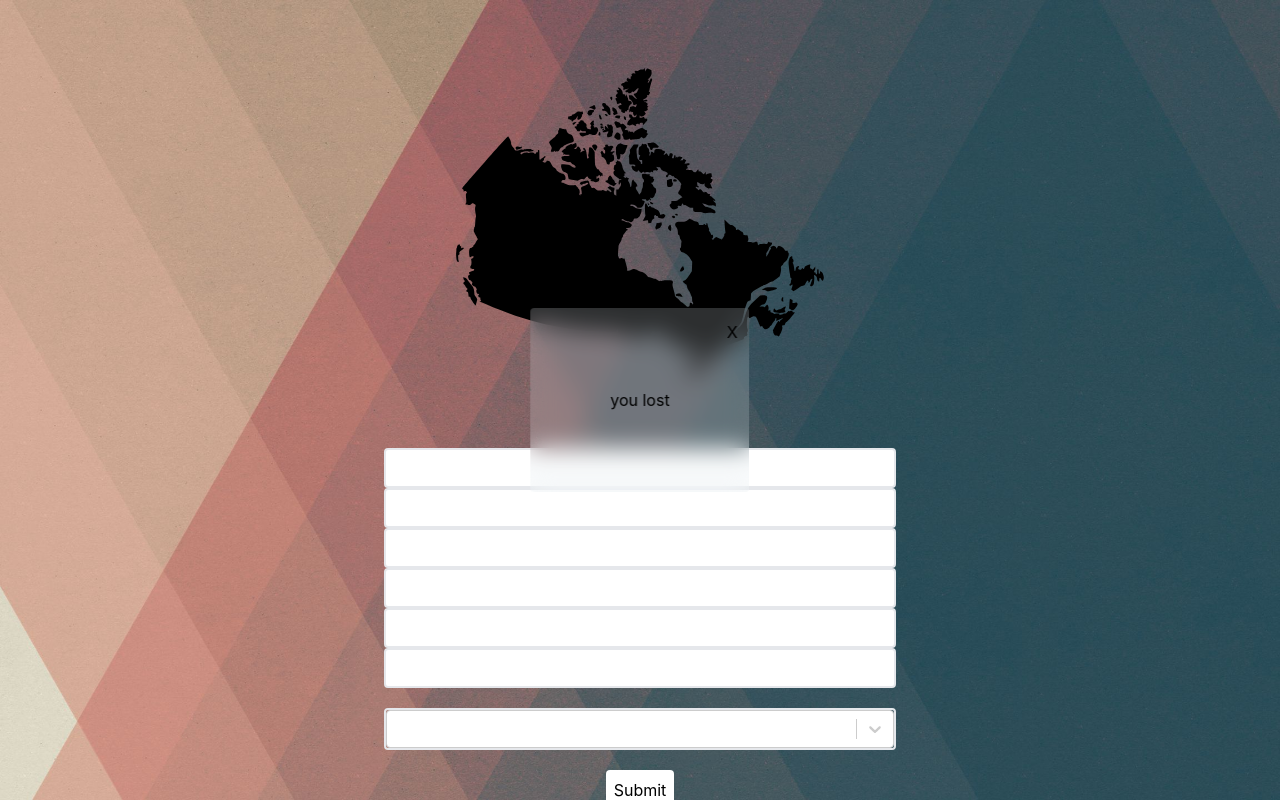
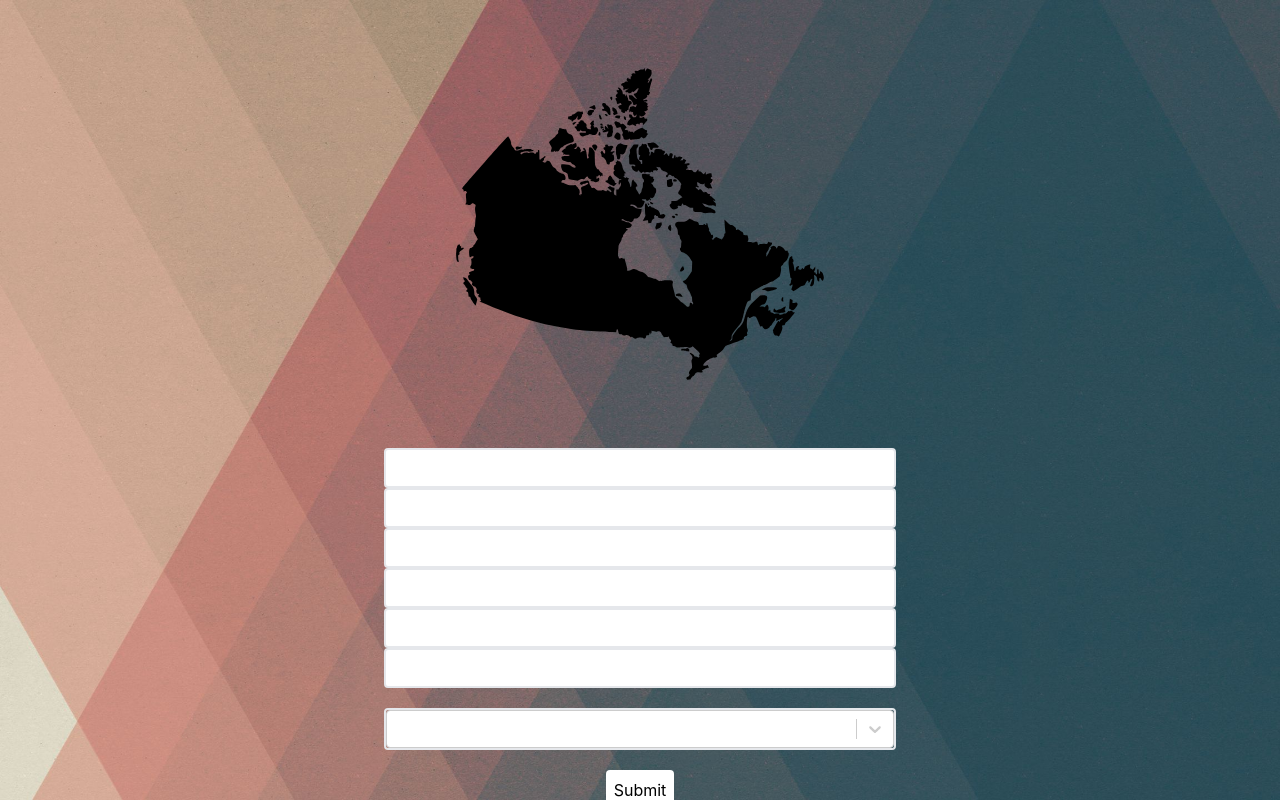
Before and after one commit to WeikeShi0730/worldle, a React (Create React App) app: page / in a window 1280 px wide. Shown: the top 800 px of the page. Built offline with nearby package versions, Linux system fonts and the light colour scheme.

Commit message:
Fix modal init state

```diff
--- a/src/components/result.component.tsx
+++ b/src/components/result.component.tsx
@@ -2,7 +2,7 @@ import { useState } from "react";
 import { IN_PROCESS, FINISHED_WIN } from "../constants";
 import Modal from "./modal.component";
 const Result = ({ win }: any) => {
-  const [open, setOpen] = useState<boolean>(true);
+  const [open, setOpen] = useState<boolean>(false);
   return (
     <>
       {open ? (
```
